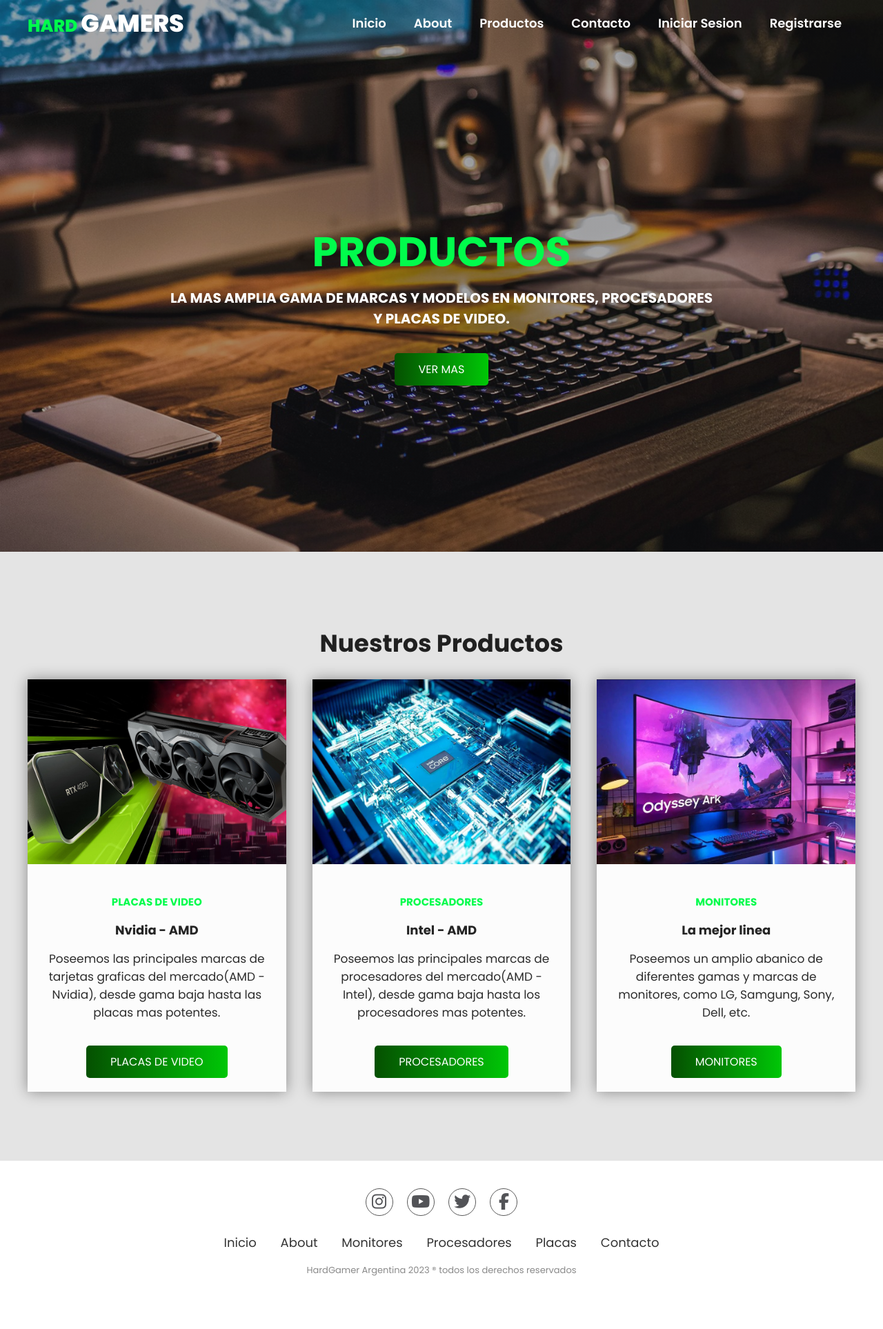
After one commit to cccBurns/django_burns, a Django app: page /hardware/productos/ in a window 1280 px wide. The commit adds this page. Shown: the whole page at 69% size. Run offline with Django 4.2, Linux system fonts and the light colour scheme; some libraries are stand-ins or nearby versions.

Commit message:
24/11/23 15:20

```diff
--- a/hardware/templates/hardware/placas.html
+++ b/hardware/templates/hardware/placas.html
@@ -22,16 +22,16 @@
                 <h1><span class="green">Placas de video</span></h1>
                 <!-- <h2>¿Quienes somos?</h2> -->
                 <p>
-                    <strong>De gamers para gamers.</strong>
+                    <strong><span style="color: white; font-size: 20px;">Contamos con las mas amplias gamas y modelos de Placas de video, desde los mas economicos hasta los mas potentes del mercado.</strong>
                 </p>
-                <!-- <a href="#" class="btn-1">Informacion</a> -->
+                <a href="#abajo" class="btn-1">Ver mas</a>
             </div>
         </div>
     </header>
 {% endblock contiene_header %}
 
 {% block main %}
-    <div style="text-align: center; margin-top: 20px;">
+    <div id="abajo" style="text-align: center; margin-top: 20px;">
         <p>
             <a href={% url "crear_placa" %} class="btn-1">Crear Placa de video</a>
         </p>
--- a/hardware/templates/hardware/procesadores.html
+++ b/hardware/templates/hardware/procesadores.html
@@ -22,16 +22,16 @@
                 <h1><span class="green">Procesadores</span></h1>
                 <!-- <h2>¿Quienes somos?</h2> -->
                 <p>
-                    <strong>De gamers para gamers.</strong>
+                    <strong><span style="color: white; font-size: 20px;">Contamos con las mas amplias gamas y modelos de Procesadores, desde los mas economicos hasta los mas potentes del mercado.</strong>
                 </p>
-                <!-- <a href="#" class="btn-1">Informacion</a> -->
+                <a href="#abajo" class="btn-1">Ver mas</a>
             </div>
         </div>
     </header>
 {% endblock contiene_header %}
 
 {% block main %}
-    <div style="text-align: center; margin-top: 20px;">
+    <div id="abajo" style="text-align: center; margin-top: 20px;">
         <p>
             <a href={% url "crear_procesador" %} class="btn-1">Crear Procesador</a>
         </p>
--- /dev/null
+++ b/hardware/templates/hardware/productos.html
@@ -0,0 +1,105 @@
+{% extends "base.html" %}
+
+{% block title_head %}
+<title>Productos</title>
+{% endblock title_head %}
+
+{% block h1_header %}
+
+{% endblock h1_header %}
+
+{% block contiene_header %}
+        <div class="header-content container">
+            <div class="header-txt">
+                <h1><span class="green">Productos</span></h1>
+                <!-- <h2>¿Quienes somos?</h2> -->
+                <p>
+                    <strong><span style="color: white; font-size: 20px;">La mas amplia gama de marcas y modelos en Monitores, Procesadores y Placas de video.</strong>
+                </p>
+                <a href="#abajo" class="btn-1">Ver mas</a>
+            </div>
+        </div>
+    </header>
+{% endblock contiene_header %}
+
+
+{% block section %}
+
+<section id="abajo" class="blog" >
+    <span></span>
+    <h2>Nuestros Productos</h2>
+
+    <div class="blog-content container">
+        <div class="blog-1">
+            <img src="../inicio/static/assets/img/bg-showcase-3.jpg" alt="">
+            <div class="blog-txt">
+                <span> <strong> Placas de video </strong> </span>
+                <h3>Nvidia - AMD </h3>
+                <p>Poseemos las principales marcas de tarjetas graficas del mercado(AMD - Nvidia), desde gama baja hasta las placas mas potentes.
+                </p>
+                <a href={% url "placas" %} class="btn-1">Placas de video</a>
+            </div>
+        </div>
+
+        <div class="blog-1">
+            <img src="../inicio/static/assets/img/bg-showcase.jpg" alt="">
+            <div class="blog-txt">
+                <span> <strong> Procesadores </strong> </span>
+                <h3>Intel - AMD</h3>
+                <p>Poseemos las principales marcas de procesadores del mercado(AMD - Intel), desde gama baja hasta los procesadores mas potentes.
+                </p>
+                <a href={% url "procesadores" %} class="btn-1">Procesadores</a>
+            </div>
+        </div>
+
+        <div class="blog-1">
+            <img src="../inicio/static/assets/img/bg-showcase-1.jpg" alt="">
+            <div class="blog-txt">
+                <span> <strong> Monitores </strong> </span>
+                <h3>La mejor linea</h3>
+                <p>Poseemos un amplio abanico de diferentes gamas y marcas de monitores, como LG, Samgung, Sony, Dell, etc.
+                </p>
+                <a href={% url "monitores" %} class="btn-1">Monitores</a>
+            </div>
+        </div>
+
+    </div>
+</section>
+
+{% endblock section %}
+
+{% block footer %}
+<footer class="footer">
+    <div class="social">
+        <a href="#"><i class="fab fa-instagram"></i></a>
+        <a href="#"><i class="fa-brands fa-youtube"></i></a>
+        <a href="#"><i class="fab fa-twitter"></i></a>
+        <a href="#"><i class="fab fa-facebook-f"></i></a>
+    </div>
+
+    <ul>
+        <li>
+            <a href="{% url 'inicio' %}">Inicio</a>
+        </li>
+        <li>
+            <a href="{% url 'about' %}">About</a>
+        </li>
+        <li>
+            <a href="{% url 'monitores' %}">Monitores</a>
+        </li>
+        <li>
+            <a href="{% url 'procesadores' %}">Procesadores</a>
+        </li>
+        <li>
+            <a href="{% url 'placas' %}">Placas</a>
+        </li>
+        <li>
+            <a href="{% url 'contacto' %}">Contacto</a>
+        </li>
+    </ul>
+
+        <p class="copyright">
+                HardGamer Argentina 2023 ® todos los derechos reservados
+        </p>
+</footer>
+{% endblock footer %}
--- a/hardware/urls.py
+++ b/hardware/urls.py
@@ -1,5 +1,5 @@
 from django.urls import path
-from hardware.views import ListadoProcesadores, CrearProcesador, ActualizarProcesador, EliminarProcesador, DetalleProcesador, ListadoPlacas, CrearPlaca, ActualizarPlaca, EliminarPlaca, DetallePlaca
+from hardware.views import ListadoProcesadores, CrearProcesador, ActualizarProcesador, EliminarProcesador, DetalleProcesador, ListadoPlacas, CrearPlaca, ActualizarPlaca, EliminarPlaca, DetallePlaca, productos
 
 urlpatterns = [
     path('procesadores/', ListadoProcesadores.as_view(), name='procesadores'),
@@ -12,4 +12,5 @@ urlpatterns = [
     path('placas/<int:pk>/', DetallePlaca.as_view(), name='detalle_placa'),
     path('placas/<int:pk>/actualizar/', ActualizarPlaca.as_view(), name='actualizar_placa'),
     path('placas/<int:pk>/eliminar/', EliminarPlaca.as_view(), name='eliminar_placa'),
+    path('productos/', productos, name='productos'),
 ]
--- a/hardware/views.py
+++ b/hardware/views.py
@@ -6,6 +6,9 @@ from hardware.models import Procesador, Placa
 from django.urls import reverse_lazy
 from django.contrib.auth.mixins import LoginRequiredMixin
 
+def productos(request):
+
+    return render(request, 'hardware/productos.html', {})
 
 class ListadoProcesadores(ListView):
     model = Procesador
--- a/inicio/models.py
+++ b/inicio/models.py
@@ -5,7 +5,7 @@ class Monitor(models.Model):
     marca = models.CharField(max_length=30)
     descripcion = RichTextField()
     anio = models.IntegerField()
-    foto = models.ImageField(upload_to='monitores/', null=True, blank=True)
+    foto = models.ImageField(upload_to='foto', null=True, blank=True)
 
     def __str__(self):
         return f'{self.id} - {self.marca} - {self.anio}'
--- a/inicio/templates/inicio/monitores.html
+++ b/inicio/templates/inicio/monitores.html
@@ -10,9 +10,9 @@
                 <h1><span class="green">Monitores</span></h1>
                 <!-- <h2>¿Quienes somos?</h2> -->
                 <p>
-                    <strong>De gamers para gamers.</strong>
+                    <strong><span style="color: white; font-size: 20px;">Contamos con las mas amplias gamas y modelos de Monitores, desde los mas economicos hasta los mas potentes del mercado.</strong>
                 </p>
-                <!-- <a href="#" class="btn-1">Informacion</a> -->
+                <a href="#abajo" class="btn-1">Ver mas</a>
             </div>
         </div>
     </header>
@@ -25,7 +25,7 @@
 {% endblock h1_header %}
 
 {% block main %}
-    <div style="text-align: center; margin-top: 20px;">
+    <div id="abajo" style="text-align: center; margin-top: 20px;">
         <p>
             <a href={% url "crear_monitor" %} class="btn-1">Crear Monitor</a>
         </p>
--- a/inicio/views.py
+++ b/inicio/views.py
@@ -16,8 +16,9 @@ def contacto(request):
     return render(request, 'inicio/contacto.html', {})
 
 def monitores(request):
+    formulario = BusquedaMonitorFormulario(request.GET)
+    listado_de_monitores = None
 
-    formulario = BusquedaMonitorFormulario(request.GET)
     if formulario.is_valid():
         marca_a_buscar = formulario.cleaned_data.get('marca')
         listado_de_monitores = Monitor.objects.filter(marca__icontains=marca_a_buscar)
--- a/templates/base.html
+++ b/templates/base.html
@@ -22,18 +22,22 @@
 <body id="arriba">
     <header class="header">
         <div class="menu container">
+
             <a href="#" class="logo">hard <span class="logospan">Gamers</span></a>
             <input type="checkbox" id="menu" />
+            {% block menuicon %}
             <label for="menu">
                 <img src="../static/assets/img/menu.png" class="menu-icono" alt="menu">
             </label>
+            {% endblock menuicon %}
             <nav class="navbar">
                 <ul>
                     <li><a href={% url "inicio" %}>Inicio</a></li>
                     <li><a href={% url "about" %}>About</a></li>
-                    <li><a href={% url "monitores" %}>Monitores</a></li>
-                    <li><a href={% url "procesadores" %}>Procesadores</a></li>
-                    <li><a href={% url "placas" %}>Placas</a></li>
+                    <li><a href={% url "productos" %}>Productos</a></li>
+                    {% comment %} <li><a href={% url "monitores" %}>Monitores</a></li> {% endcomment %}
+                    {% comment %} <li><a href={% url "procesadores" %}>Procesadores</a></li> {% endcomment %}
+                    {% comment %} <li><a href={% url "placas" %}>Placas</a></li> {% endcomment %}
                     <li><a href={% url "contacto" %}>Contacto</a></li>
                     {% comment %} <li><a href="contacto.html">Contacto</a></li> {% endcomment %}
                     {% if not request.user.is_authenticated %}
```
Also changed, not shown: inicio/migrations/0003_remove_monitor_foto_monitor_avatar.py (added), inicio/migrations/0004_remove_monitor_avatar_monitor_foto.py (added).
